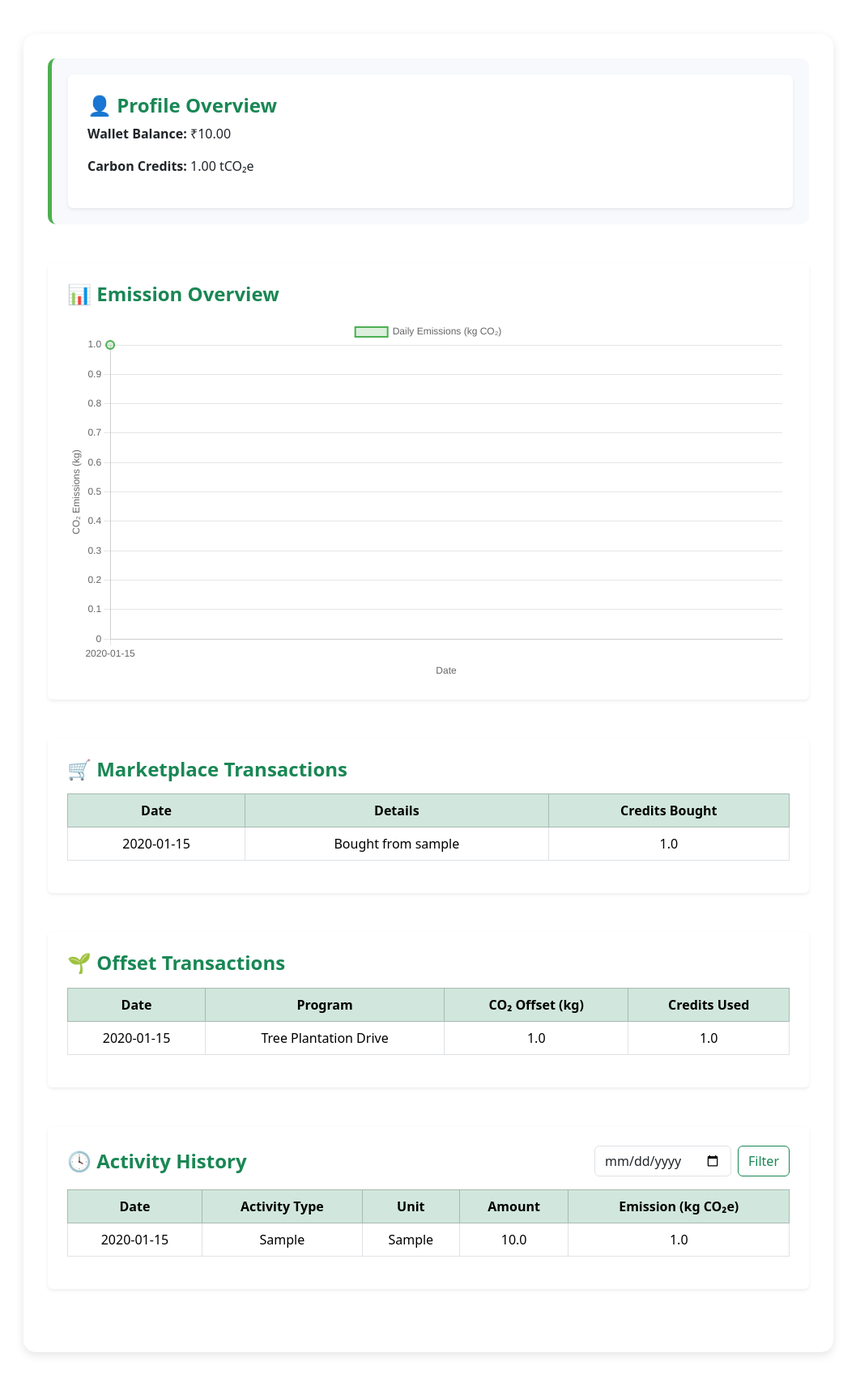
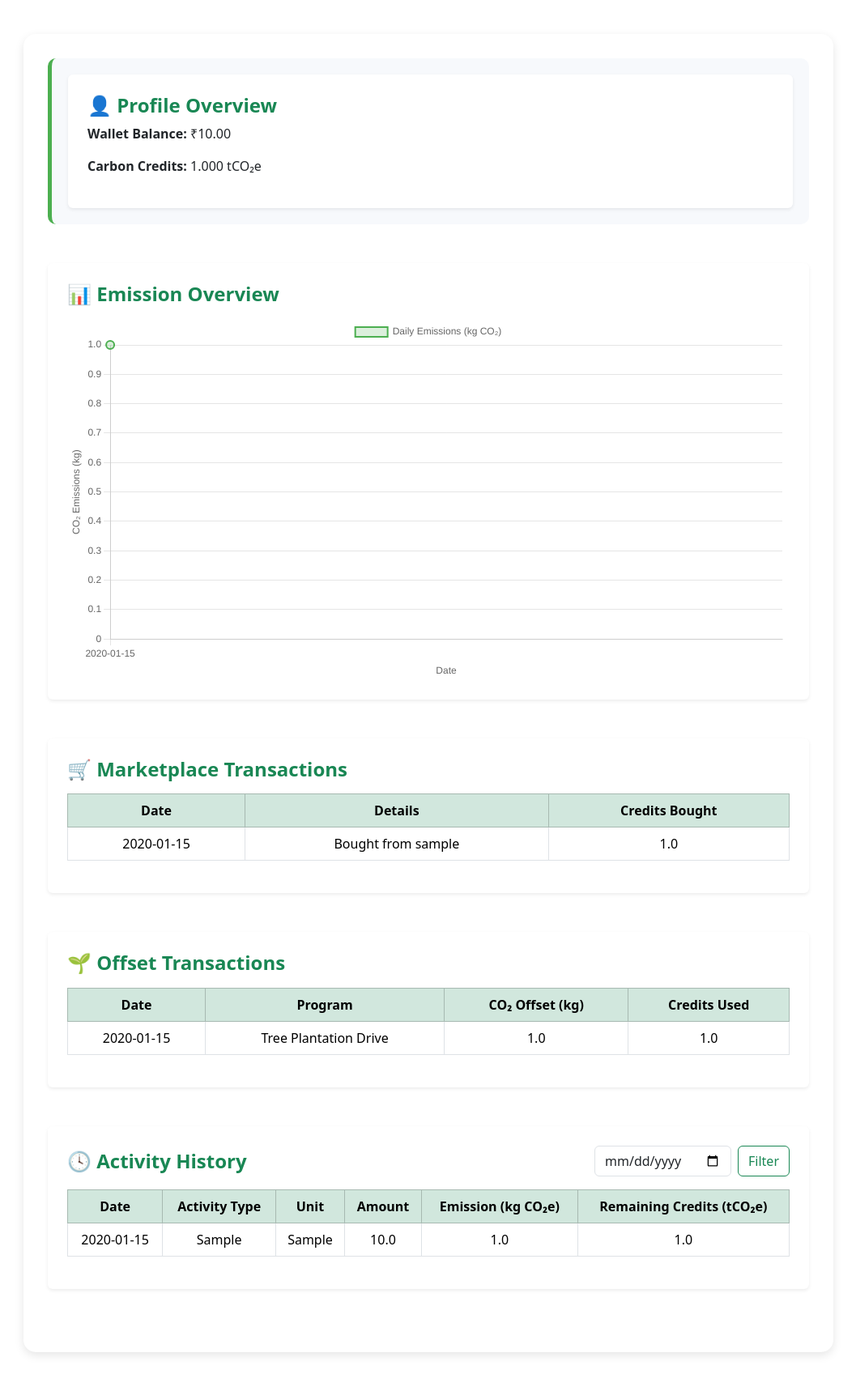
Before and after one commit to UditaPuri22/carbon-credits-main, a Flask app: page /dashboard in a window 1280 px wide. Shown: the part 198-1916 px from the top of the page at 81% size, without its empty margins (111-1168 px from the left). Run offline with Flask 3, Linux system fonts and the light colour scheme; a user stored in the database is signed in; tables that the repository leaves empty hold one stand-in row (values such as "Sample post"); some libraries are stand-ins or nearby versions.

Commit message:
Update dashboard.html

```diff
--- a/templates/dashboard.html
+++ b/templates/dashboard.html
@@ -20,7 +20,7 @@
             <div class="card shadow-sm border-0 p-4">
                 <h4 class="fw-bold text-success">👤 Profile Overview</h4>
                 <p><strong>Wallet Balance:</strong> ₹{{ "%.2f"|format(user.wallet_balance) }}</p>
-                <p><strong>Carbon Credits:</strong> {{ "%.2f"|format(user.credits) }} tCO₂e</p>
+                <p><strong>Carbon Credits:</strong> {{ "%.3f"|format(user.credits) }} tCO₂e</p>
             </div>
         </section>
 
@@ -123,6 +123,7 @@
                                 <th>Unit</th>
                                 <th>Amount</th>
                                 <th>Emission (kg CO₂e)</th>
+                                <th>Remaining Credits (tCO₂e)</th>
                             </tr>
                         </thead>
                         <tbody>
@@ -133,6 +134,7 @@
                                 <td>{{ a.unit }}</td>
                                 <td>{{ a.amount }}</td>
                                 <td>{{ a.emission }}</td>
+                                <td>{{ a.remaining_credits }}</td>
                             </tr>
                             {% endfor %}
                         </tbody>
```
